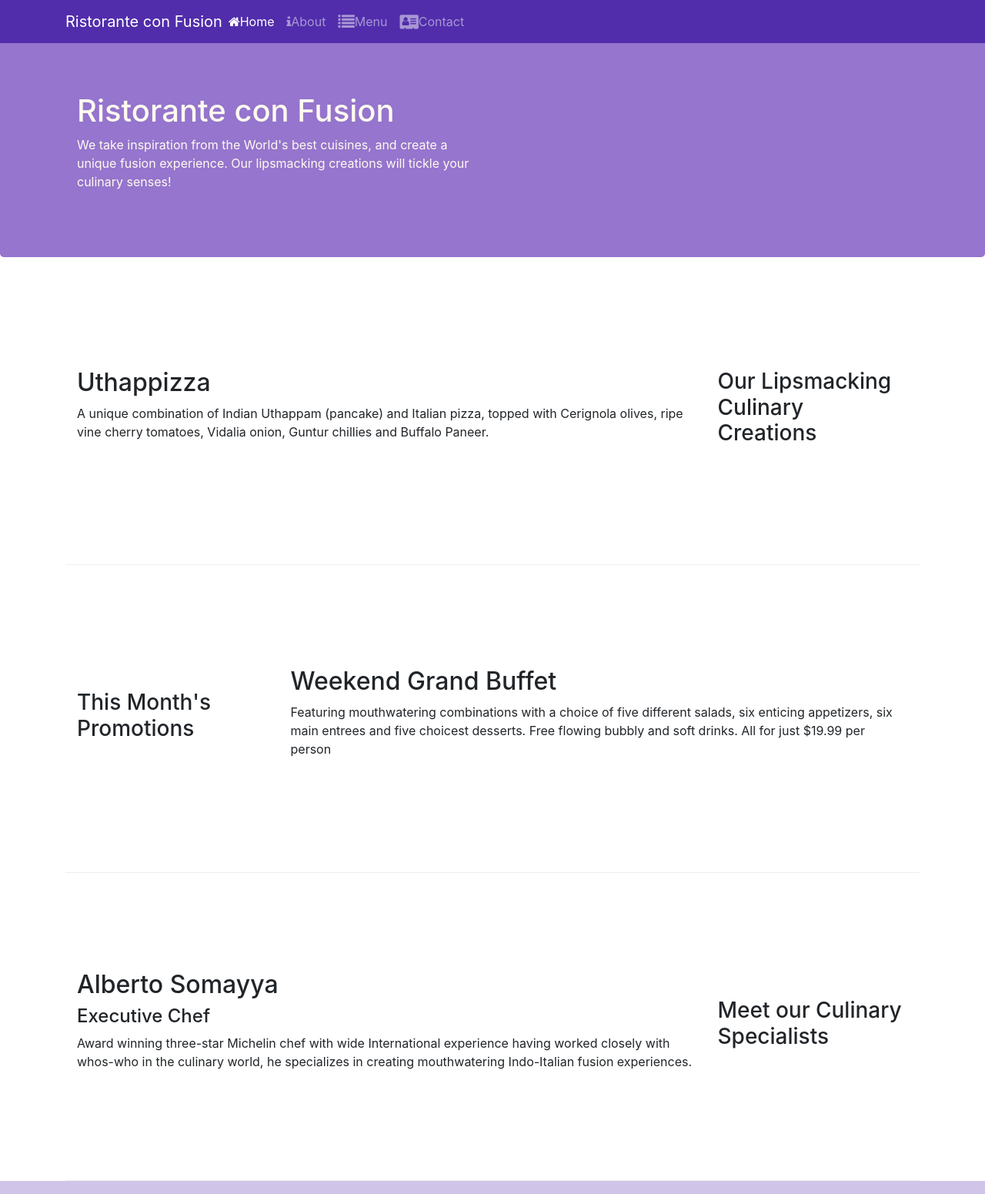
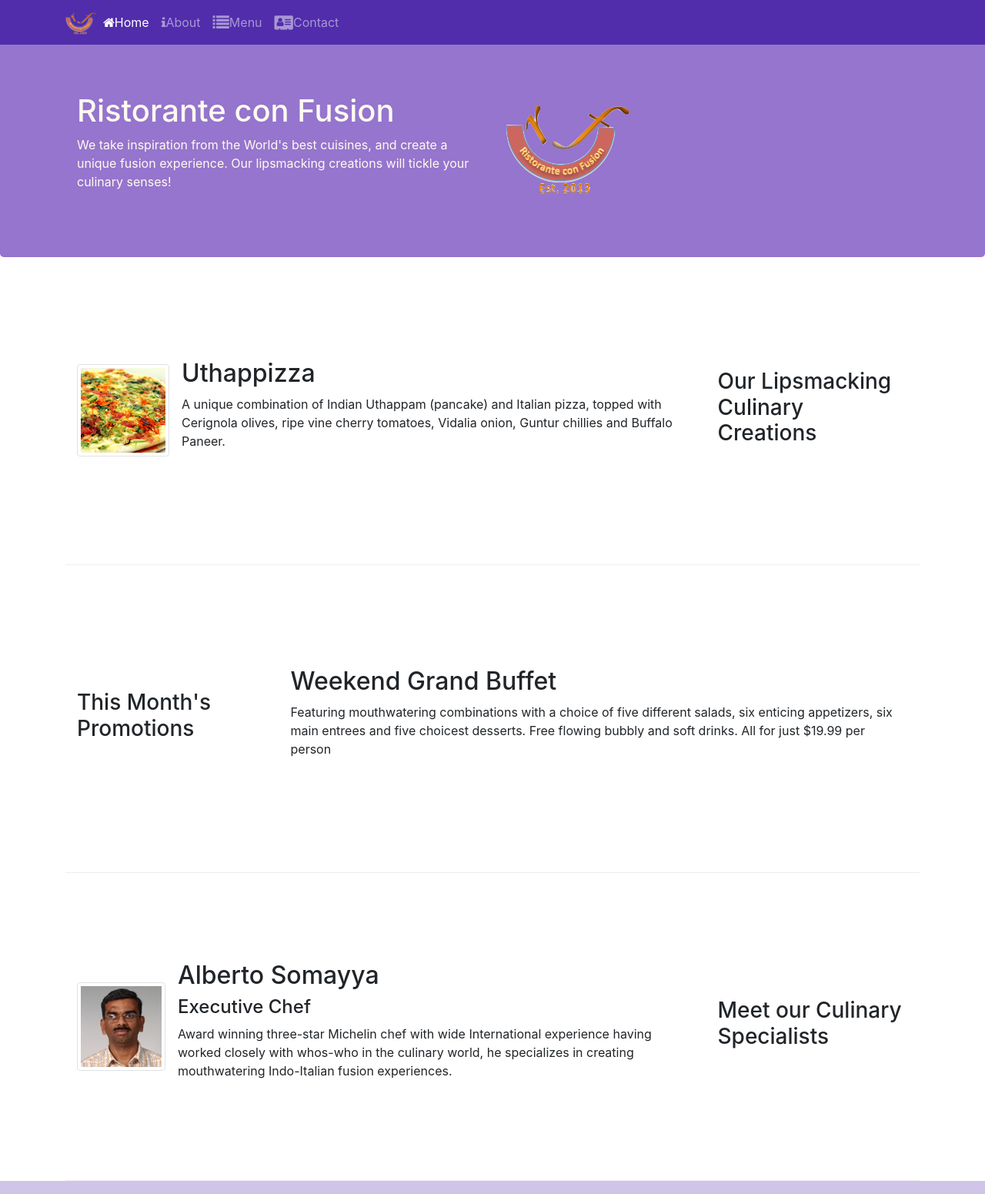
Before and after one commit to dssharma345/bootstrap4, a website: page index.html in a window 1280 px wide. Shown: the top 1551 px of the page at 77% size. Drawn offline with nearby package versions, Linux system fonts and the light colour scheme.

Commit message:
Images and media

```diff
--- a/index.html
+++ b/index.html
@@ -23,7 +23,7 @@
                 <span class="navbar-toggler-icon"></span>
             </button>
 
-            <a class="navbar-brand mr-auto" href="#">Ristorante con Fusion</a>
+            <a class="navbar-brand mr-auto" href="#"><img src="img/logo.png" height="30" width="41"></a>
             <div class="collapse navbar-collapse" id="Navbar">
                 <ul class="navbar-nav mr-auto">
                     <li class="nav-item active"><a class="nav-link" href="#"><span class="fa fa-home"></span>Home</a></li>
@@ -42,7 +42,8 @@
                     <h1>Ristorante con Fusion</h1>
                     <p>We take inspiration from the World's best cuisines, and create a unique fusion experience. Our lipsmacking creations will tickle your culinary senses!</p>
                 </div>
-                <div class="col col-sm">
+                <div class="col-12 col-sm align-self-center">
+                    <img src="img/logo.png" class="img-fluid" >
                 </div>
             </div>
         </div>
@@ -54,8 +55,16 @@
                 <h3>Our Lipsmacking Culinary Creations</h3>
             </div>
             <div class="col col-sm order-sm-first col-md">
-                <h2>Uthappizza</h2>
-                <p>A unique combination of Indian Uthappam (pancake) and Italian pizza, topped with Cerignola olives, ripe vine cherry tomatoes, Vidalia onion, Guntur chillies and Buffalo Paneer.</p>
+                <div class="media">
+                    <img class="d-flex mr-3 img-thumbnail align-self-center"
+                        src="img/uthappizza.png" alt="uthappizza">
+                        <div class="media-body">
+                            <h2 class="mt-0">Uthappizza</h2>
+                            <p class="d-none d-sm-block">A unique combination of Indian Uthappam (pancake) and Italian pizza, topped with Cerignola
+                            olives, ripe vine cherry tomatoes, Vidalia onion, Guntur chillies and Buffalo Paneer.</p>
+                        </div>
+
+                </div>
             </div>
         </div>
 
@@ -75,9 +84,17 @@
                 <h3>Meet our Culinary Specialists</h3>
             </div>
             <div class="col col-sm order-sm-first col-md">
-                <h2>Alberto Somayya</h2>
-                <h4>Executive Chef</h4>
-                <p>Award winning three-star Michelin chef with wide International experience having worked closely with whos-who in the culinary world, he specializes in creating mouthwatering Indo-Italian fusion experiences. </p>
+                <div class="media">
+                    <img class="d-flex mr-3 img-thumbnail align-self-center" src="img/alberto.png" alt="Alberto Somayya">
+                    <div class="media-body">
+                    <h2>Alberto Somayya</h2>
+                        <h4 class="mt-0">Executive Chef</h4>
+                        <p class="d-none d-sm-block">Award winning three-star Michelin chef with wide International experience having worked closely
+                        with whos-who in the culinary world, he specializes in creating mouthwatering Indo-Italian fusion
+                        experiences. </p>
+                    </div>
+                </div>
+
             </div>
         </div>
     </div>
```
Also changed, not shown: aboutus.html (+3 -2 lines), contactus.html (+3 -2 lines), img/alberto.png (added), img/buffet.png (added), img/logo.png (added), img/uthappizza.png (added), 2 other files.
